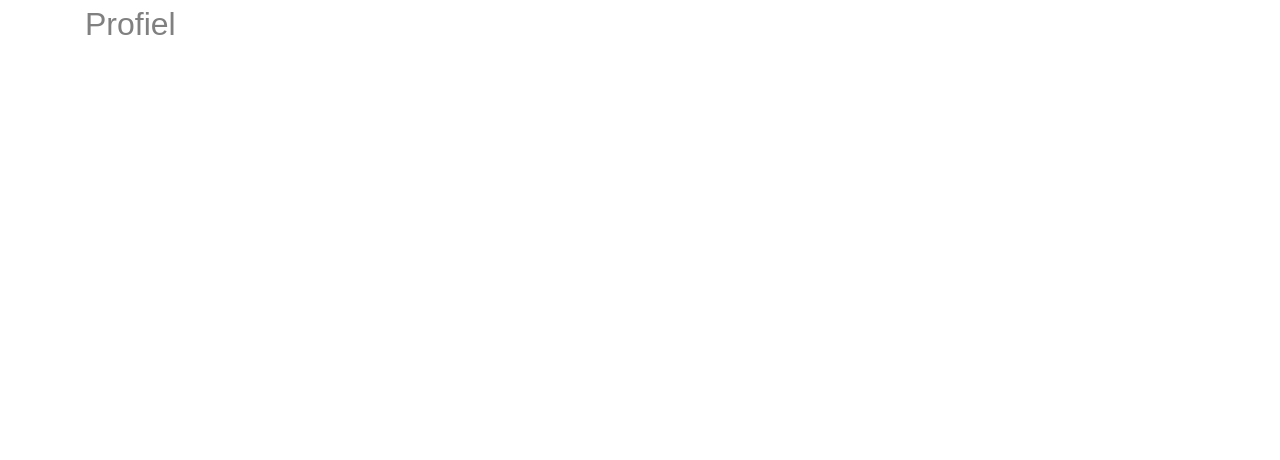
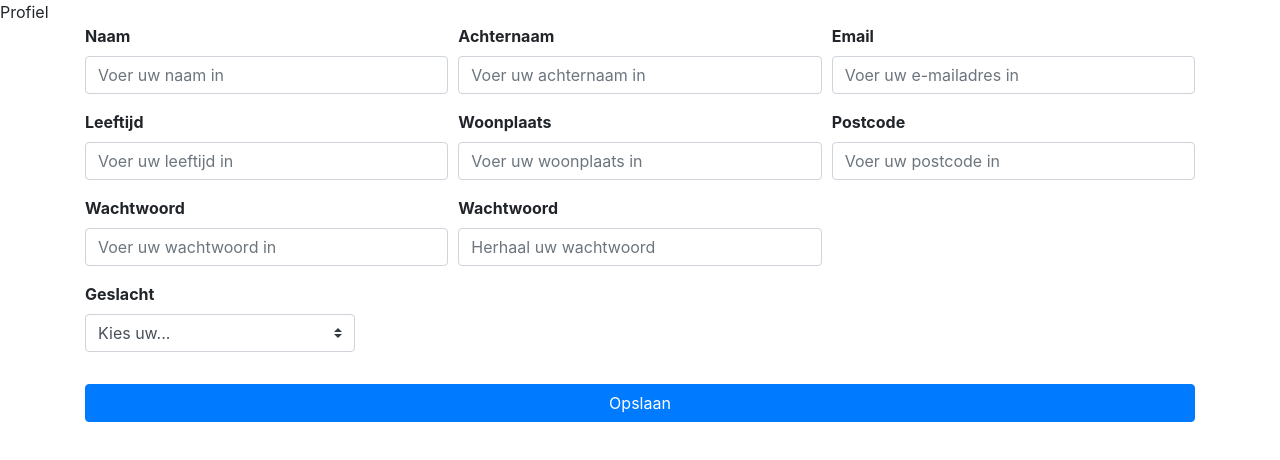
Before and after one commit to adakgh/project-agile-development-project, a plain HTML site: page src/views/gebruikersProfiel.html in a window 1280 px wide. Drawn offline with nearby package versions, Linux system fonts and the light colour scheme; files that its build step writes are made by us from their sources.

Commit message:
profielpagina vakjes

```diff
--- a/src/assets/css/profiel.css
+++ b/src/assets/css/profiel.css
@@ -1,5 +1,4 @@
 .profieltekst{
-
     font-family: Arial;
     font-size: 2em;
     color: grey;
--- a/src/views/gebruikersProfiel.html
+++ b/src/views/gebruikersProfiel.html
@@ -2,17 +2,74 @@
 <html lang="en">
 <head>
     <meta charset="UTF-8">
-    <title>Mijn profiel</title>
-    <link rel="stylesheet" href="../src/assets/css/profiel.css" type="text/css">
+    <title>Title</title>
     <link rel="stylesheet" href="https://cdnjs.cloudflare.com/ajax/libs/twitter-bootstrap/4.3.1/css/bootstrap.min.css"/>
+
 </head>
 <body>
-<div id="profiel" class="container">
 
-   <div class="profieltekst">Profiel</div>
+<div class="profieltekst">Profiel</div>
+
+<div class="container"><form>
 
 
+    <div class="form-row">
+        <div class="form-group col-md-4">
+            <label><strong>Naam</strong></label>
+            <input type="password" class="form-control" id="name" placeholder="Voer uw naam in" required>
+        </div>
+        <div class="form-group col-md-4">
+            <label><strong>Achternaam</strong></label>
+            <input type="achternaam" class="form-control" id="lastname" placeholder="Voer uw achternaam in" required>
+        </div>
+        <div class="form-group col-md-4">
+            <label><strong>Email</strong></label>
+            <input type="email" class="form-control" id="email" placeholder="Voer uw e-mailadres in" required>
+        </div>
+        <div class="form-group col-md-4">
+            <label><strong>Leeftijd</strong></label>
+            <input type="leeftijd" class="form-control" id="age" placeholder="Voer uw leeftijd in" required>
+        </div>
+        <div class="form-group col-md-4">
+            <label><strong>Woonplaats</strong></label>
+            <input type="woonplaats" class="form-control" id="city" placeholder="Voer uw woonplaats in" required>
+        </div>
+        <div class="form-group col-md-4">
+            <label><strong>Postcode</strong></label>
+            <input type="postcode" class="form-control" id="postalcode" placeholder="Voer uw postcode in" required>
+        </div>
+        <div class="form-group col-md-4">
+            <label><strong>Wachtwoord</strong></label>
+            <input type="wachtwoord" class="form-control" id="password1" placeholder="Voer uw wachtwoord in" required>
+        </div>
+        <div class="form-group col-md-4">
+            <label><strong>Wachtwoord</strong></label>
+            <input type="woonplaats" class="form-control" id="password2" placeholder="Herhaal uw wachtwoord" required>
+        </div>
+    </div>
+    <div class="form-group">
+        <div class="form-row">
+            <div class="col-md-3 offset-lg-0">
+                <div class="form-group">
+                    <label for="geslachtOpties">
+                        <strong>Geslacht</strong>
+                    </label>
+                    <select
+                            class="custom-select mr-sm-2"
+                            id="geslachtOpties"
+                            required
+                    >
+                        <option value="">Kies uw...</option>
+                        <option value="Man">Man</option>
+                        <option value="Vrouw">Vrouw</option>
+                        <option value="Anders">Anders</option>
+                    </select>
+                </div>
+            </div>
+        </div>
+    </div>
+    <button type="opslaan" class="btn btn-primary btn-block">Opslaan</button>
+</form>
 </div>
-
 </body>
 </html>
```
